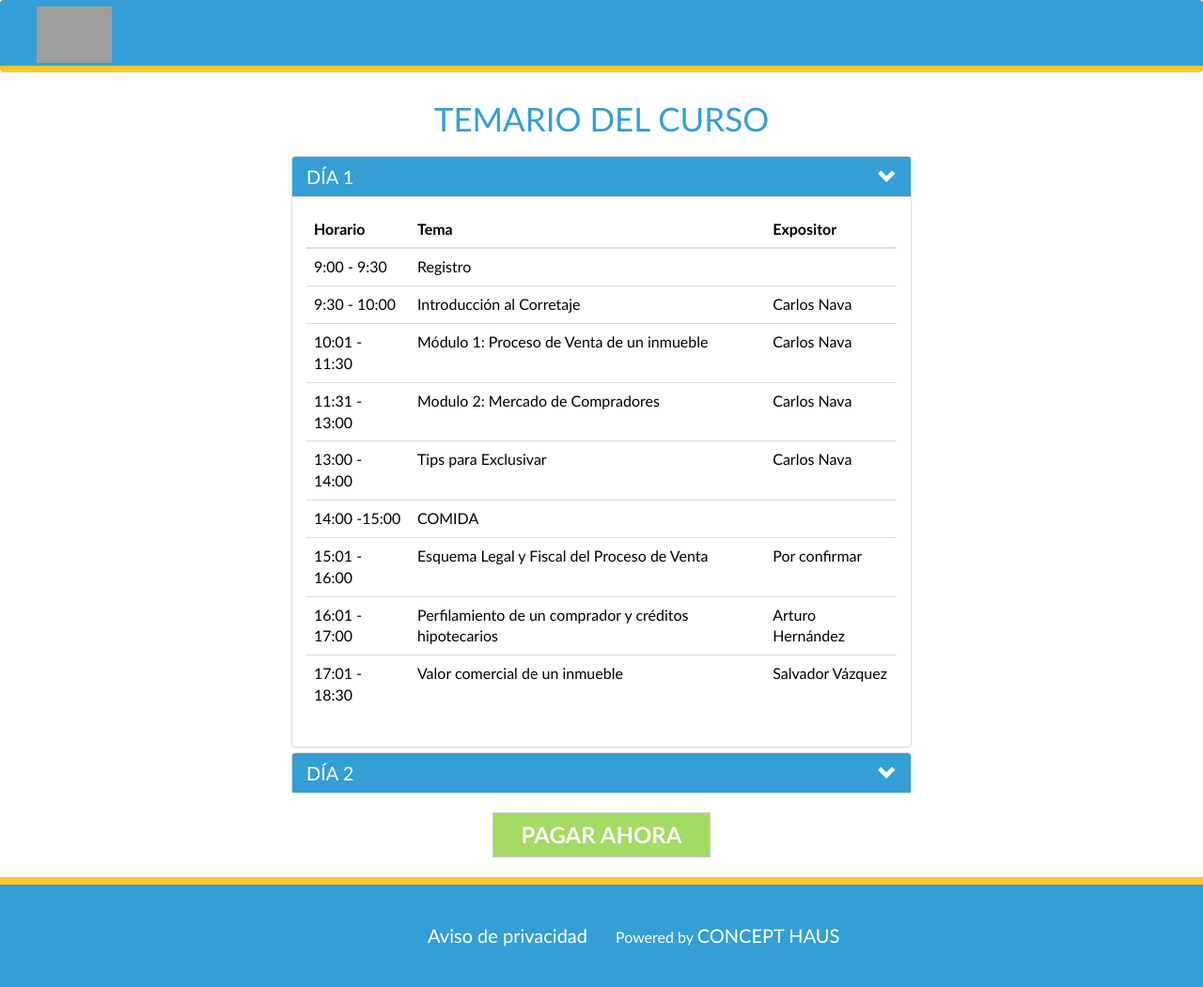
After one commit to correangel/exitoInmobiliario, a PHP site: page /temario/respuesta2.html in a window 1280 px wide, after a click on "DÍA 1". The commit adds this page. Shown: the whole page at 94% size. Run offline with PHP 8.4, Linux system fonts and the light colour scheme; some libraries are stand-ins or nearby versions; grey boxes are pictures that could not be loaded.

Commit message:
mas cambios

```diff
--- a/css/exito.css
+++ b/css/exito.css
@@ -210,7 +210,7 @@ footer {padding: 14px 27px;}
 
 @media (max-width: 767px){
 .sliderExito img {width: 180%; max-width: inherit !important; }
-.navbar-brand {height: 0;background-color: green !important;}
+.navbar-brand {height: 0;}
 .container {width: 600px; }
 .sliderForm {position: initial; background-color: #3BA3D8; }
 section.Carrusel {display: none; }
--- a/temario/css/temario.css
+++ b/temario/css/temario.css
@@ -1,6 +1,6 @@
 body {font-family: "Gill Sans", "Helvetica Neue", Helvetica, Arial, sans-serif; color: black;}
 .navbar-default {background-color: #339FD6; border-color: transparent; padding: 20px 0 30px !important; }
-a {color: #FFFFFF;font-weight: 300; }
+a {color: #FFFFFF;font-weight: 300;font-size: 20px; }
 a:focus, a:active, a.active {color: #FFFFFF; }
 a:hover{text-decoration: none;color: #FFFFFF;}
 .navbar-default .navbar-brand {color: #fed136; font-family: "Kaushan Script", "Helvetica Neue", Helvetica, Arial, cursive;}
@@ -19,6 +19,8 @@ span{color: #FFFFFF; }
 .navbar-default {border-bottom: 7px solid rgb(255, 198, 39); padding: 0px 0 20px !important;}
 .navbar img {margin-top: -8px; height: 60px; }
 footer {font-size: 16px; }
-h1 {font-size: 42px; text-align: center; color: #339FD6; padding: 10px; }
+h1 {font-size: 35px; text-align: center; color: #339FD6; padding: 10px; display:inherit; }
 .greenButton{background-color: #a3db63; color: #FFFFFF; text-transform: uppercase; padding: 6px 30px; font-size: 24px; border-radius: 0; font-weight: 600;display: block; margin: 0 auto; margin-bottom: 21px;}
 .greenButton:hover{background-color: #FFFFFF; color: #a3db63;}
+.table {font-size: 16px; }
+section {padding: 0px 0; }
--- /dev/null
+++ b/temario/respuesta2.html
@@ -0,0 +1,175 @@
+<!DOCTYPE html>
+<html lang="en">
+  <head>
+    <meta charset="utf-8">
+    <meta http-equiv="X-UA-Compatible" content="IE=edge">
+    <meta name="viewport" content="width=device-width, initial-scale=1">
+    <!-- The above 3 meta tags *must* come first in the head; any other head content must come *after* these tags -->
+    <title>Temario Exito Inmobiliario</title>
+    <link rel="shortcut icon" href="img/favicon.ico" type="image/x-icon">
+
+    <!-- Bootstrap -->
+    <link href="css/bootstrap.min.css" rel="stylesheet">
+    <link href="css/quality.css" rel="stylesheet">
+    <link href="css/temario.css" rel="stylesheet">
+    <!--Sweet Alert -->
+     <link rel="stylesheet" href="https://cdnjs.cloudflare.com/ajax/libs/sweetalert/1.1.3/sweetalert.min.css">
+
+    <!-- HTML5 shim and Respond.js for IE8 support of HTML5 elements and media queries -->
+    <!-- WARNING: Respond.js doesn't work if you view the page via file:// -->
+    <!--[if lt IE 9]>
+      <script src="https://oss.maxcdn.com/html5shiv/3.7.2/html5shiv.min.js"></script>
+      <script src="https://oss.maxcdn.com/respond/1.4.2/respond.min.js"></script>
+    <![endif]-->
+  </head>
+
+  <body>
+	<nav class="navbar navbar-default">
+	  <div class="container-fluid">
+	    <div class="navbar-header">
+	      <a class="navbar-brand" href="#">
+	        <img src="img/logo.svg">
+	      </a>
+	    </div>
+	  </div>
+	</nav>
+	<h1>Temario del curso</h1>
+	<section>
+    	<div class="container">
+    		<div class="row">
+    			<div class="col-sm-12">
+					<div class="panel-group" id="accordion" role="tablist" aria-multiselectable="true">
+					  <div class="panel panel-default">
+					    <div class="panel-heading" role="tab" id="headingOne">
+					      <h4 class="panel-title">
+					        <a role="button" data-toggle="collapse" data-parent="#accordion" href="#collapseOne" aria-expanded="true" aria-controls="collapseOne">
+					          Día 1<i class="indicator glyphicon glyphicon-chevron-down  pull-right"></i>
+					        </a>
+					      </h4>
+					    </div>
+					    <div id="collapseOne" class="panel-collapse collapse" role="tabpanel" aria-labelledby="headingOne">
+					      <div class="panel-body">
+					        <table class="table">
+							    <thead>
+							      <tr>
+							        <th>Horario</th>
+							        <th>Tema</th>
+							        <th>Expositor</th>
+							      </tr>
+							    </thead>
+							    <tbody>
+							      <tr>
+							        <td>9:00 - 9:30</td>
+							        <td>Registro</td>
+							        <td></td>
+							      </tr>
+							      <tr>
+							        <td>9:30 - 10:00</td>
+							        <td>Introducción al Corretaje</td>
+							        <td>Carlos Nava</td>
+							      </tr>
+							      <tr>
+							        <td>10:01 - 11:30</td>
+							        <td>Módulo 1: Proceso de Venta de un inmueble</td>
+							        <td>Carlos Nava</td>
+							      </tr>
+							      <tr>
+							        <td>11:31 - 13:00</td>
+							        <td>Modulo 2: Mercado de Compradores</td>
+							        <td>Carlos Nava</td>
+							      </tr>
+							      <tr>
+							        <td>13:00 - 14:00</td>
+							        <td>Tips para Exclusivar</td>
+							        <td>Carlos Nava</td>
+							      </tr>
+							      <tr>
+							        <td>14:00 -15:00</td>
+							        <td>COMIDA</td>
+							        <td></td>
+							      </tr>
+							      <tr>
+							        <td>15:01 - 16:00</td>
+							        <td>Esquema Legal y Fiscal del Proceso de Venta</td>
+							        <td>Por confirmar</td>
+							      </tr>
+							      <tr>
+							        <td>16:01 - 17:00</td>
+							        <td>Perfilamiento de un comprador y créditos hipotecarios</td>
+							        <td>Arturo Hernández</td>
+							      </tr>
+							      <tr>
+							        <td>17:01 - 18:30</td>
+							        <td>Valor comercial de un inmueble</td>
+							        <td>Salvador Vázquez</td>
+							      </tr>
+							    </tbody>
+							  </table>
+					      </div>
+					    </div>
+					  </div>
+					  <div class="panel panel-default">
+					    <div class="panel-heading" role="tab" id="headingTwo">
+					      <h4 class="panel-title">
+					        <a class="collapsed" role="button" data-toggle="collapse" data-parent="#accordion" href="#collapseTwo" aria-expanded="false" aria-controls="collapseTwo">
+					          Día 2<i class="indicator glyphicon glyphicon-chevron-down  pull-right"></i>
+					        </a>
+					      </h4>
+					    </div>
+					    <div id="collapseTwo" class="panel-collapse collapse" role="tabpanel" aria-labelledby="headingTwo">
+					      <div class="panel-body">
+					        <table class="table">
+							    <thead>
+							      <tr>
+							        <th>Horario</th>
+							        <th>Tema</th>
+							        <th>Expositor</th>
+							      </tr>
+							    </thead>
+							    <tbody>
+							      <tr>
+							        <td>10:00 - 11:30</td>
+							        <td>Módulo 3: Arrendamiento</td>
+							        <td>Rafael Guizar</td>
+							      </tr>
+							      <tr>
+							        <td>11:30 - 13:00</td>
+							        <td>Cómo arrancar y hacer crecer tu negocio inmobiliario (apalancamiento)</td>
+							        <td>Carlos Nava</td>
+							      </tr>
+							      <tr>
+							        <td>13:00 - 14:30</td>
+							        <td>Visión y misión (video corporativo)</td>
+							        <td>Ricardo Guizar</td>
+							      </tr>
+							    </tbody>
+							  </table>
+					      </div>
+					    </div>
+					  </div>
+					</div>
+    			</div>
+    			<button type="submit" class="btn btn-default greenButton">Pagar ahora</button>
+    		</div>
+    	</div>
+    </section>
+
+    <footer>
+    	<div class="container-fluid">
+            <div class="row">
+                <div class="col-xs-6 text-right">
+                  <strong class="transformar"><a href="#">Aviso de privacidad</a></strong>
+                </div>
+                <div class="col-xs-6 text-left">
+                <span>Powered by </span><a target="#blank" href="http://concepthaus.mx/">CONCEPT HAUS</a>
+                </div>
+            </div>
+        </div>
+    </footer>
+
+    <!-- jQuery (necessary for Bootstrap's JavaScript plugins) -->
+    <script src="https://ajax.googleapis.com/ajax/libs/jquery/1.11.3/jquery.min.js"></script>
+    <!-- Include all compiled plugins (below), or include individual files as needed -->
+    <script src="js/bootstrap.min.js"></script>
+  </body>
+</html>
```
